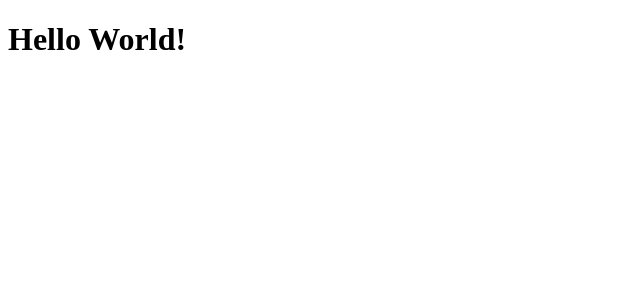
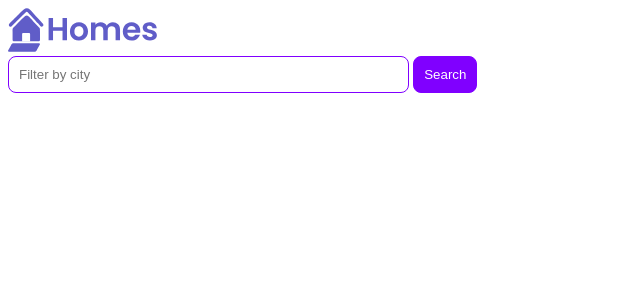
Before and after one commit to ksimali/homes-app, an Angular app: page / in a window 1280 px wide. Shown: the top 300 px of the page, without its empty margins (0-640 px from the left). Built offline with nearby package versions, Linux system fonts and the light colour scheme.

Commit message:
- Setup HomeComponent : - Add the new HomeComponent to the app layout( in app.component.ts)&Update the template. - Add feature do HomeComponent : Update template & css

```diff
--- a/src/app/app.component.ts
+++ b/src/app/app.component.ts
@@ -1,10 +1,19 @@
 import { Component } from '@angular/core';
-
+import { HomeComponent } from './home/home.component';
 @Component({
   selector: 'app-root',
   standalone: true,
-  imports: [],
-  template: `<h1>Hello World!</h1>`,
+  imports: [HomeComponent],
+  template: `
+  <main>
+    <header class="brand-name">
+      <img class="brand-logo" src="/assets/logo.svg" alt="logo" aria-hidden="true" />
+    </header>
+    <section class="content">
+      <app-home></app-home>
+    </section>
+  </main>
+  `,
   styleUrls: ['./app.component.scss']
 })
 export class AppComponent {
--- /dev/null
+++ b/src/app/home/home.component.html
@@ -0,0 +1 @@
+<p>home works!</p>
--- /dev/null
+++ b/src/app/home/home.component.scss
@@ -0,0 +1,36 @@
+.results {
+    display: grid;
+    column-gap: 14px;
+    row-gap: 14px;
+    grid-template-columns: repeat(auto-fill, minmax(400px, 400px));
+    margin-top: 50px;
+    justify-content: space-around;
+}
+input[type="text"] {
+    border: solid 1px #8000FF;
+    padding: 10px;
+    border-radius: 8px;
+    margin-right: 4px;
+    display: inline-block;
+    width: 30%;
+}
+button {
+    padding: 10px;
+    border: solid 1px #8000FF;
+    background: #8000FF;
+    color: white;
+    border-radius: 8px;
+}
+@media (min-width: 500px) and (max-width: 768px) {
+    .results {
+        grid-template-columns: repeat(2, 1fr);
+    }
+    input[type="text"] {
+        width: 70%;
+    }
+}
+@media (max-width: 499px) {
+    .results {
+        grid-template-columns: 1fr;
+    }
+}
--- /dev/null
+++ b/src/app/home/home.component.ts
@@ -0,0 +1,19 @@
+import { Component } from '@angular/core';
+
+@Component({
+  selector: 'app-home',
+  standalone: true,
+  imports: [],
+  template: `
+  <section>
+    <form>
+      <input type="text" placeholder="Filter by city" />
+        <button class="primary" type="button">Search</button>
+        </form>
+  </section>
+  `,
+  styleUrls: ['./home.component.scss'],
+})
+export class HomeComponent {
+
+}
```
Also changed, not shown: 1 other file (tests, documents, lock files or other folders).
